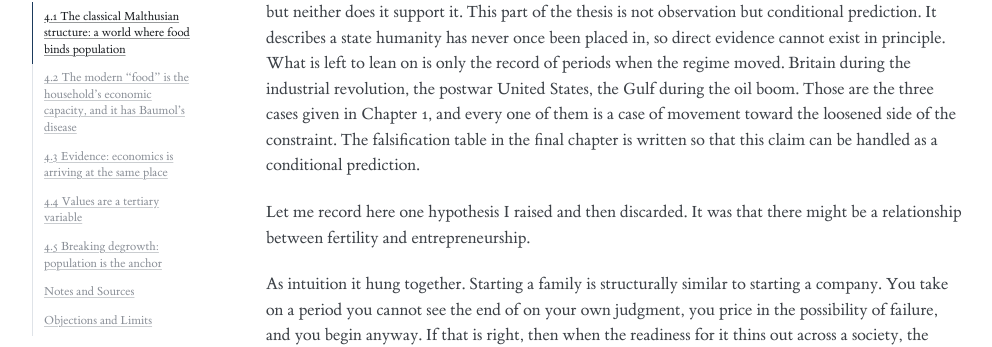
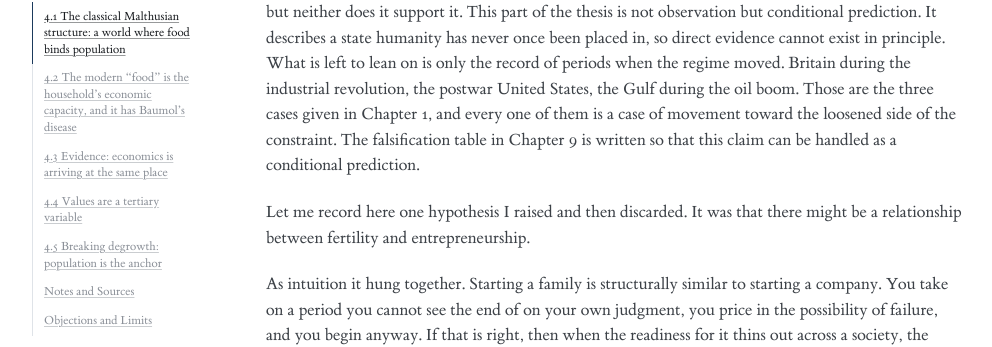
Before and after one commit to arata-hoshino/arata-hoshino.github.io, a Jekyll site: the page built from _essays/the-household-malthus.md, in a window 1280 px wide and 900 px high, scrolled down 8904 px. Shown: the part 309-656 px from the top of the window, without its empty margins (24-1016 px from the left). Built offline with Jekyll 4.4.1, drawn with Linux system fonts in a browser that asks for light colours; some of the changed text lies outside the part shown.

Commit message:
Fold the final chapter into Part IV as Chapter 9
Investment discipline is numbered 9 and joins Part IV, so the contents
loses its FINAL CHAPTER category and closes on the map. The head, the menu
and the pager number it, and the six places the body pointed at "the final
chapter" now point at Chapter 9.

Co-Authored-By: Claude Opus 5 <noreply@anthropic.com>

```diff
--- a/_essays/the-household-malthus.md
+++ b/_essays/the-household-malthus.md
@@ -97,7 +97,7 @@ My response has two stages. First, a shift in priorities is not the end point of
 
 Let me be precise about the reach of the claim this thesis is making. What Kearney and colleagues measure is a marginal effect inside the present regime: how much of the variation in births is explained by variation in unemployment and house prices from state to state. What this thesis is talking about is the regime itself: what happens to births in a state where the effective price of energy falls by an order of magnitude, a productivity revolution reaches the Baumol sectors, and the wealth so created is distributed to households. These are not the same question.
 
-An elasticity observed under the constraint cannot be extrapolated to a world with the constraint removed. And the converse holds too. Data from inside the regime does not refute this thesis's claim, but neither does it support it. This part of the thesis is not observation but conditional prediction. It describes a state humanity has never once been placed in, so direct evidence cannot exist in principle. What is left to lean on is only the record of periods when the regime moved. Britain during the industrial revolution, the postwar United States, the Gulf during the oil boom. Those are the three cases given in Chapter 1, and every one of them is a case of movement toward the loosened side of the constraint. The falsification table in the final chapter is written so that this claim can be handled as a conditional prediction.
+An elasticity observed under the constraint cannot be extrapolated to a world with the constraint removed. And the converse holds too. Data from inside the regime does not refute this thesis's claim, but neither does it support it. This part of the thesis is not observation but conditional prediction. It describes a state humanity has never once been placed in, so direct evidence cannot exist in principle. What is left to lean on is only the record of periods when the regime moved. Britain during the industrial revolution, the postwar United States, the Gulf during the oil boom. Those are the three cases given in Chapter 1, and every one of them is a case of movement toward the loosened side of the constraint. The falsification table in Chapter 9 is written so that this claim can be handled as a conditional prediction.
 
 Let me record here one hypothesis I raised and then discarded. It was that there might be a relationship between fertility and entrepreneurship.
 
@@ -191,7 +191,7 @@ Two edges of the framework, and only two.
 
 ### Korean fertility has recovered in recent years (4.3)
 
-Korea's TFR bottomed at 0.72 in 2023 and has recovered for two consecutive years, to 0.75 in 2024 and 0.80 in 2025. Seoul has risen from 0.55 to 0.63 (birth statistics from Statistics Korea and the National Data Office). **This can be read as an achievement of policy.** This thesis does not read it that way because an explanation in terms of rebound and of people bringing decisions forward holds equally well, and not enough time has passed to separate the two. **What this thesis uses as evidence is only the spending side; it does not use the reversal side.** If that judgment turns out to be wrong, the central proposition of Chapter 4 is itself weakened. The second row of the falsification table in the final chapter corresponds to this.
+Korea's TFR bottomed at 0.72 in 2023 and has recovered for two consecutive years, to 0.75 in 2024 and 0.80 in 2025. Seoul has risen from 0.55 to 0.63 (birth statistics from Statistics Korea and the National Data Office). **This can be read as an achievement of policy.** This thesis does not read it that way because an explanation in terms of rebound and of people bringing decisions forward holds equally well, and not enough time has passed to separate the two. **What this thesis uses as evidence is only the spending side; it does not use the reversal side.** If that judgment turns out to be wrong, the central proposition of Chapter 4 is itself weakened. The second row of the falsification table in Chapter 9 corresponds to this.
 
 ### The Chinese estimate depends on TFR, a quantity that is not published (4.3.1)
 
@@ -199,7 +199,7 @@ China's National Bureau of Statistics publishes births but does not publish a to
 
 ### On the residual the price account cannot explain (4.4)
 
-The study by Kearney and colleagues treated in the body shows that economic variables explain only a small part of the fall in American fertility. This thesis's response is as written in the body, but let me also write down that the response is not complete. **The objection that a shift in priorities is a thing to be explained is only finished once it shows what explains that shift. This thesis has not yet shown it.** The first and fourth items of the research agenda in the final chapter correspond to this gap.
+The study by Kearney and colleagues treated in the body shows that economic variables explain only a small part of the fall in American fertility. This thesis's response is as written in the body, but let me also write down that the response is not complete. **The objection that a shift in priorities is a thing to be explained is only finished once it shows what explains that shift. This thesis has not yet shown it.** The first and fourth items of the research agenda in Chapter 9 correspond to this gap.
 
 And there is a price to be paid for an argument that separates the regime from the marginal. **The distinction protects this thesis's claim from data inside the regime, but at the same time it forfeits any support from data inside the regime.** No record exists of a state with the constraint removed, so what is left is only the three cases of periods when the constraint loosened. **Three cases are too few to establish a law.** That is why this thesis writes this part as a conditional prediction rather than as a law.
 
```
Also changed, not shown: _essays/everything-is-energy-conversion.md (+1 -1 lines), _essays/prologue.md (+1 -1 lines), _essays/the-crisis-of-distribution.md (+1 -1 lines), _essays/the-stakes.md (+2 -1 lines), index.md (+1 -6 lines).
